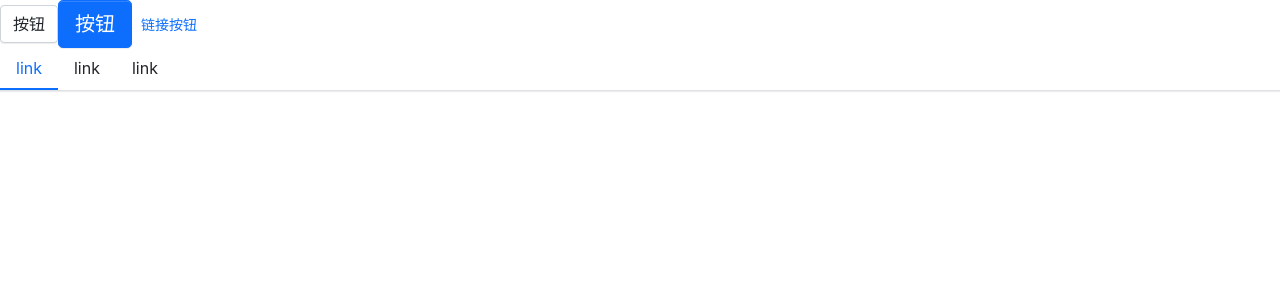
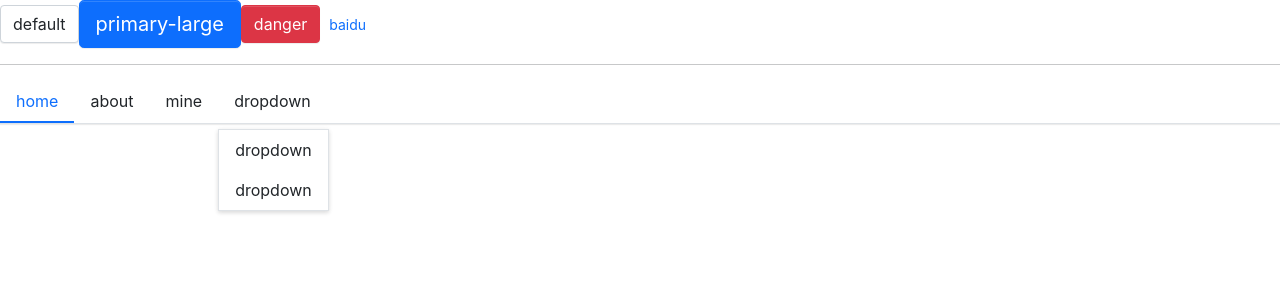
Before and after one commit to wsq520/mini-react-antd, a React (Create React App) app: page / in a window 1280 px wide. Shown: the top 300 px of the page. Built offline with nearby package versions, Linux system fonts and the light colour scheme.

Commit message:
实现subMenu组件基本功能

```diff
--- a/src/App.tsx
+++ b/src/App.tsx
@@ -2,28 +2,35 @@ import React from "react";
 import Button from "./components/Button/button";
 import Menu from "./components/Menu/menu";
 import MenuItem from "./components/Menu/menuItem";
+import SubMenu from "./components/Menu/subMenu";
 
 function App() {
   return (
     <div className="App">
       <div>
-        {" "}
-        <Button>按钮</Button>
-        <Button btnType='primary' size='lg'>
-          按钮
+        <Button>default</Button>
+        <Button btnType="primary" size="lg">
+          primary-large
         </Button>
+        <Button btnType="danger">danger</Button>
         <Button
-          btnType='link'
-          size='sm'
+          btnType="link"
+          size="sm"
           href="http://www.baidu.com"
+          target="_blank"
         >
-          链接按钮
+          baidu
         </Button>
       </div>
-      <Menu defaultIndex={0} onSelect={(index) => console.log(index)}>
-        <MenuItem index={0}>link</MenuItem>
-        <MenuItem index={1}>link</MenuItem>
-        <MenuItem index={2}>link</MenuItem>
+      <hr />
+      <Menu onSelect={(index) => console.log(index)}>
+        <MenuItem>home</MenuItem>
+        <MenuItem>about</MenuItem>
+        <MenuItem>mine</MenuItem>
+        <SubMenu title="dropdown">
+          <MenuItem>dropdown</MenuItem>
+          <MenuItem>dropdown</MenuItem>
+        </SubMenu>
       </Menu>
     </div>
   );
--- a/src/components/Menu/_style.scss
+++ b/src/components/Menu/_style.scss
@@ -1,4 +1,4 @@
-.my-menu {
+.viking-menu {
   display: flex;
   flex-wrap: wrap;
   padding-left: 0;
@@ -49,31 +49,25 @@
       transform: rotate(180deg) !important;
     }
   }
-  .my-submenu {
-    //display: none;
+  .viking-submenu {
     list-style:none;
     padding-left: 0;
     white-space: nowrap;
-    //transition: $menu-transition;
     .menu-item {
       padding: $menu-item-padding-y $menu-item-padding-x;
       cursor: pointer;
-      transition: $menu-transition;
       color: $body-color;
       &.is-active, &:hover {
         color: $menu-item-active-color !important;
       }
     }
   }
-  .my-submenu.menu-opened {
-    //display: block;
-  }
 }
 .menu-horizontal {
   >.menu-item {
     border-bottom: $menu-item-active-border-width solid transparent;
   }
-  .my-submenu {
+  .viking-submenu {
     position: absolute;
     background: $white;
     z-index: 100;
--- a/src/components/Menu/menu.tsx
+++ b/src/components/Menu/menu.tsx
@@ -3,32 +3,36 @@ import classNames from "classnames";
 import { MenuItemProps } from "./menuItem";
 
 type MenuMode = "horizontal" | "vertical";
-type SelectCallback = (selectedIndex: number) => void;
+type SelectCallback = (selectedIndex: string) => void;
 
 export interface MenuProps {
-  defaultIndex?: number;
+  defaultIndex?: string;
   className?: string;
   mode?: MenuMode;
   style?: React.CSSProperties;
   children?: React.ReactNode;
   onSelect?: SelectCallback;
+  defaultOpenSubMenus?: string[];
 }
 
 interface IMenuContext {
-  index: number;
+  index: string;
   onSelect?: SelectCallback;
+  mode?: MenuMode;
+  defaultOpenSubMenus?: string[];
 }
 
-export const MenuContext = createContext<IMenuContext>({ index: 0 });
+export const MenuContext = createContext<IMenuContext>({ index: "0" });
 
 const Menu: React.FC<MenuProps> = (props) => {
-  const { className, mode, style, children, defaultIndex, onSelect } = props;
+  const { className, mode, style, children, defaultIndex, onSelect, defaultOpenSubMenus } = props;
   const [currentActive, setActive] = useState(defaultIndex);
-  const classes = classNames("my-menu", className, {
+  const classes = classNames("viking-menu", className, {
     "menu-vertical": mode === "vertical",
+    "menu-horizontal": mode !== "vertical",
   });
 
-  const handleClick = (index: number) => {
+  const handleClick = (index: string) => {
     setActive(index);
     if (onSelect) {
       onSelect(index);
@@ -36,23 +40,27 @@ const Menu: React.FC<MenuProps> = (props) => {
   };
 
   const passedContext: IMenuContext = {
-    index: currentActive ? currentActive : 0,
+    index: currentActive ? currentActive : "0",
     onSelect: handleClick,
+    mode,
+    defaultOpenSubMenus
   };
 
   const renderChildren = () => {
-    return React.Children.map(children, (child, index) => {
-      const childrenElment = child as React.FunctionComponentElement<MenuItemProps>;
+    return React.Children.map(children, (child, i) => {
+      const childrenElment =
+        child as React.FunctionComponentElement<MenuItemProps>;
       const { displayName } = childrenElment.type;
-      if(displayName === 'MenuItem') {
+      if (displayName === "MenuItem" || displayName === "SubMenu") {
         // return child;
         // 动态添加 index (克隆节点的同时 将index作为属性添加到节点上)
+        const index = i.toString();
         return React.cloneElement(childrenElment, { index });
       } else {
         console.error("Warning: Menu has a children which is not a MenuItem");
       }
-    })
-  }
+    });
+  };
 
   return (
     <ul className={classes} style={style} data-testid="test-menu">
@@ -64,8 +72,9 @@ const Menu: React.FC<MenuProps> = (props) => {
 };
 
 Menu.defaultProps = {
-  defaultIndex: 0,
+  defaultIndex: "0",
   mode: "horizontal",
+  defaultOpenSubMenus: []
 };
 
 export default Menu;
--- a/src/components/Menu/menuItem.tsx
+++ b/src/components/Menu/menuItem.tsx
@@ -3,7 +3,7 @@ import classNames from "classnames";
 import { MenuContext } from './menu';
 
 export interface MenuItemProps {
-  index?: number;
+  index?: string;
   disabled?: boolean;
   className?: string;
   style?: React.CSSProperties;
@@ -19,7 +19,7 @@ const MenuItem: React.FC<MenuItemProps> = (props) => {
   })
 
   const handleClick = () => {
-    if(context.onSelect && !disabled && index) {
+    if(context.onSelect && !disabled && (typeof index === "string")) {
       context.onSelect(index);
     }
   }
--- /dev/null
+++ b/src/components/Menu/subMenu.tsx
@@ -0,0 +1,96 @@
+import React, { useContext, useState, FunctionComponentElement } from "react";
+import classNames from "classnames";
+import { MenuContext } from "./menu";
+import { MenuItemProps } from "./menuItem";
+
+export interface SubMenuProps {
+  index?: string;
+  title: string;
+  className?: string;
+  children?: React.ReactNode;
+}
+
+const SubMenu: React.FC<SubMenuProps> = (props) => {
+  const { index, title, className, children } = props;
+  const context = useContext(MenuContext);
+  const openedSubMenus = context.defaultOpenSubMenus as Array<string>;
+  const isOpened =
+    (index && context.mode === "vertical")
+      ? openedSubMenus.includes(index)
+      : false;
+
+  // 设置子菜单是否展开
+  const [menuOpen, setOpen] = useState(isOpened);
+
+  const classes = classNames("menu-item submenu-item", className, {
+    "is-active": context.index === index,
+    "is-opened": menuOpen,
+    "is-vertical": context.mode === 'vertical'
+  });
+  // console.log("subMenu-menuOpen:", menuOpen);
+
+  const handleClick = (e: React.MouseEvent) => {
+    e.preventDefault();
+    setOpen(!menuOpen);
+  };
+
+  // let timer: any;
+  const handleMouse = (e: React.MouseEvent, toggle: boolean) => {
+    // clearTimeout(timer);
+    e.preventDefault();
+    setOpen(toggle);
+    // timer = setTimeout(() => {
+    //   setOpen(toggle);
+    // }, 300);
+  };
+
+  const clickEvents =
+    context.mode === "vertical"
+      ? {
+          onClick: handleClick,
+        }
+      : {};
+
+  const hoverEvents =
+    context.mode !== "vertical"
+      ? {
+          onMouseEnter: (e: React.MouseEvent) => {
+            handleMouse(e, true);
+          },
+          onMouseLeave: (e: React.MouseEvent) => {
+            handleMouse(e, false);
+          },
+        }
+      : {};
+
+  const renderChildren = () => {
+    const subMenuClasses = classNames("viking-submenu", {
+      "menu-opened": menuOpen,
+    });
+
+    const childrenComponent = React.Children.map(children, (child, i) => {
+      const childElement = child as FunctionComponentElement<MenuItemProps>;
+      if (childElement.type.displayName === "MenuItem") {
+        const subMenuItem_index = `${index}-${i}`;
+        return React.cloneElement(childElement, { index: subMenuItem_index });
+      } else {
+        console.error("Warning: Menu has a children which is not a MenuItem");
+      }
+    });
+
+    return <ul className={subMenuClasses}>{childrenComponent}</ul>;
+  };
+
+  return (
+    <li key={index} className={classes} {...hoverEvents}>
+      <div className="submenu-title" {...clickEvents}>
+        {title}
+      </div>
+      {renderChildren()}
+    </li>
+  );
+};
+
+SubMenu.displayName = "SubMenu";
+
+export default SubMenu;
```
Also changed, not shown: 1 other file (tests, documents, lock files or other folders).
